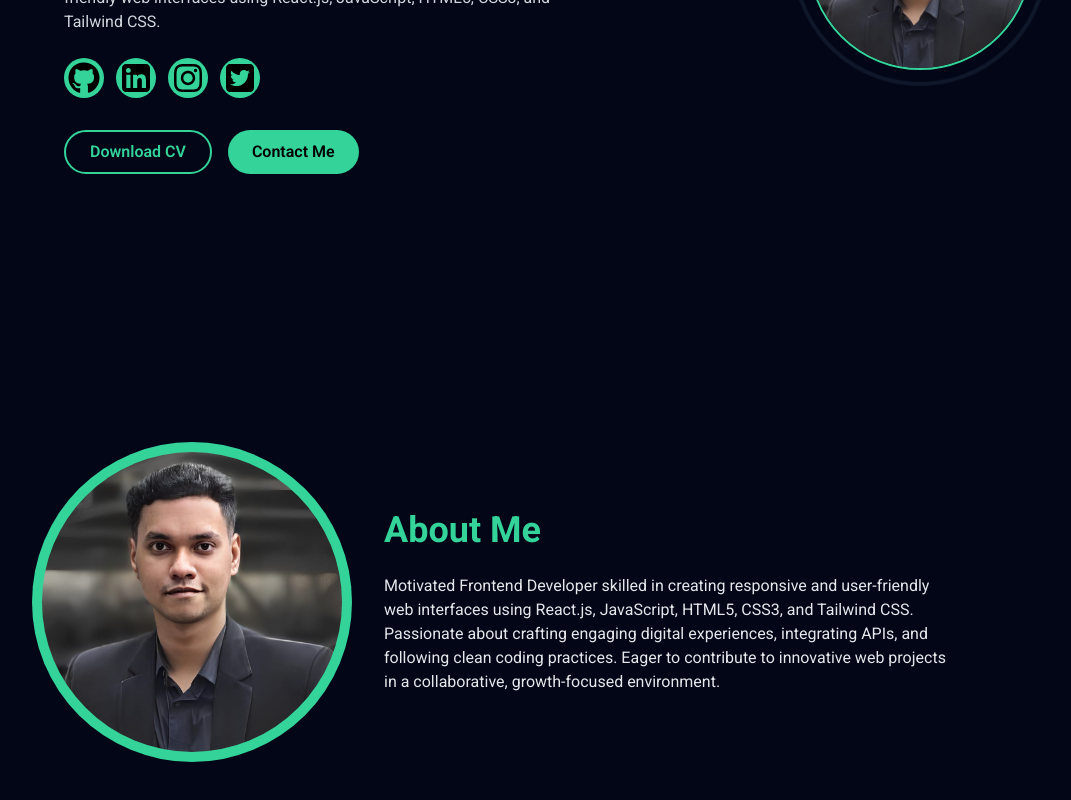
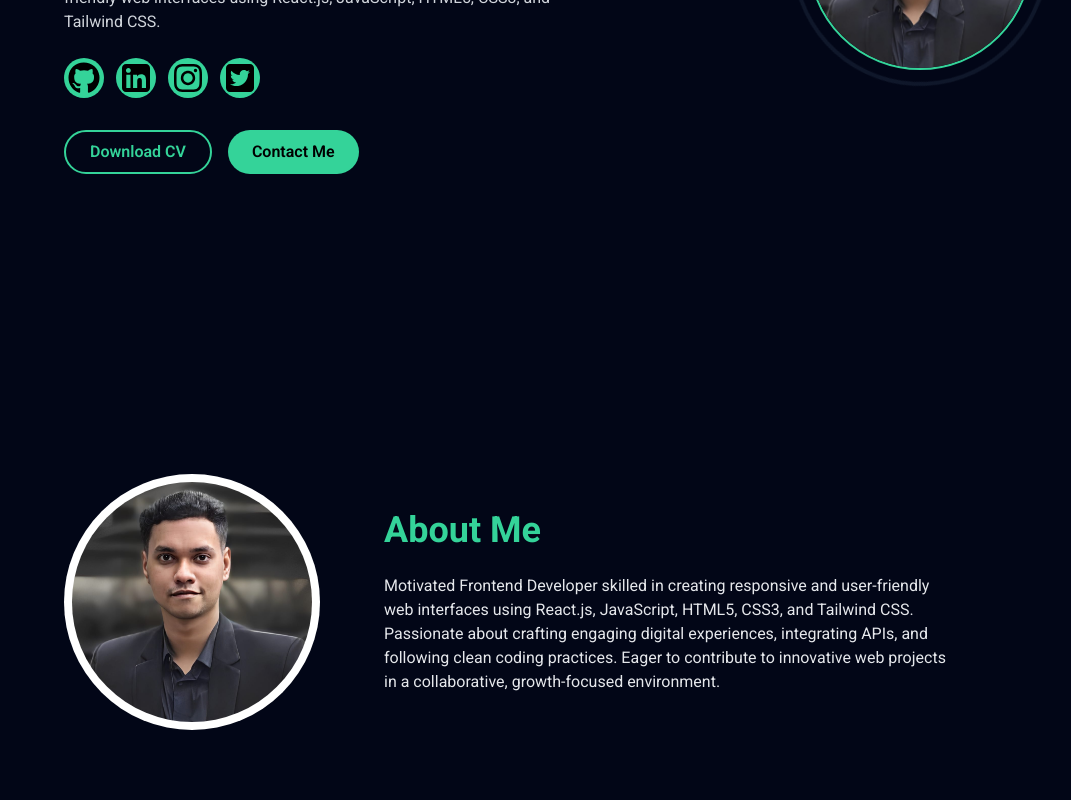
Before and after one commit to safeer234/portfolio, a React (Vite) app: page / in a window 1280 px wide. Shown: the part 434-1234 px from the top of the page, without its empty margins (16-1087 px from the left). Built offline with nearby package versions, Linux system fonts and the light colour scheme.

Commit message:
fixed datas

```diff
--- a/src/App.jsx
+++ b/src/App.jsx
@@ -327,14 +327,14 @@ function App() {
             {/* About Image */}
          <div className="flex items-center justify-center">
   <div
-    onClick={() => {setIsRise(!isRise); setTimeout(()=>setIsRise(isRise),500)}}
+    onClick={() => {setIsRise(!isRise); setTimeout(()=>setIsRise(isRise),700)}}
     className={`
       w-40 h-40 lg:w-64 lg:h-64
       rounded-full overflow-hidden
       flex items-center justify-center
       transition-transform duration-300 ease-in-out
       cursor-pointer
-      ${isRise ? "scale-100 bg-white" : "scale-125 bg-[#34d399] hover:scale-100 hover:bg-[#34d399]"}
+      ${isRise ? "scale-125 bg-[#34d399]" : "scale-100 bg-white "}
     `}
   >
     <img
```
